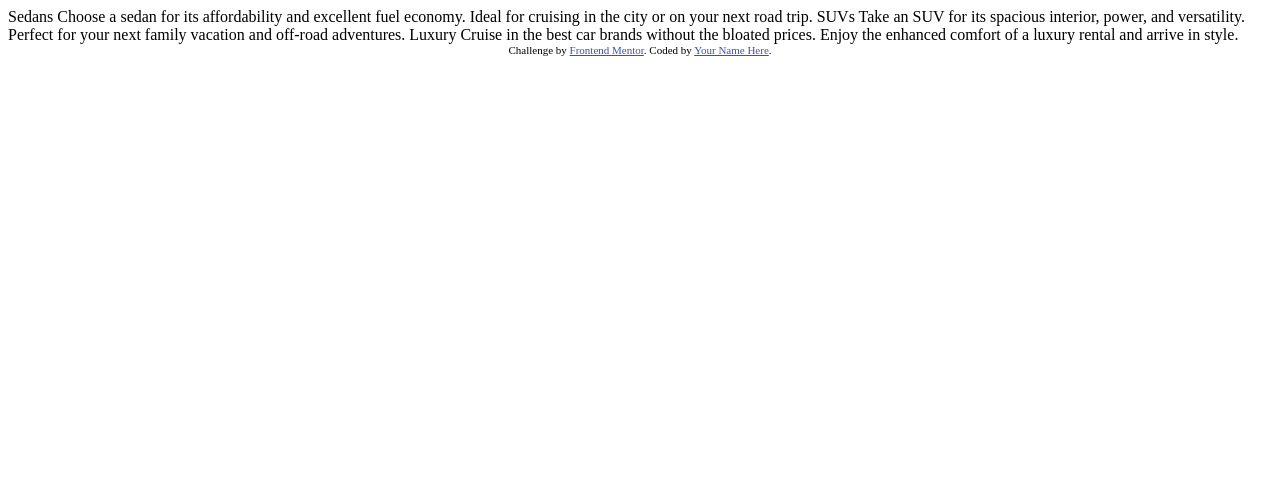
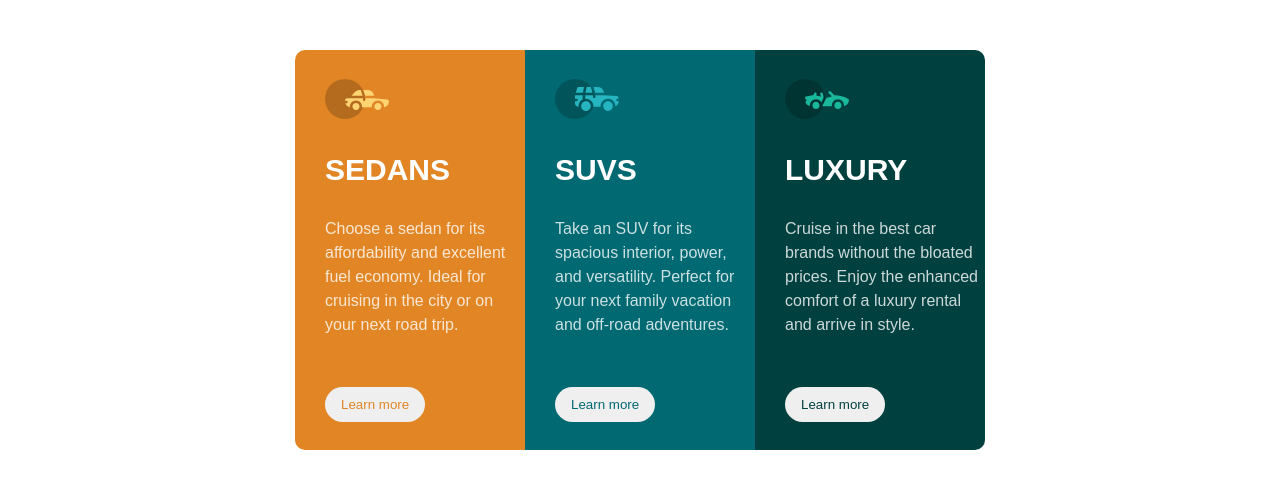
Before and after one commit to abulhussian/3-Coloumn-card, a plain HTML site: page index.html in a window 1280 px wide. Drawn offline with Linux system fonts and the light colour scheme.

Commit message:
Initial commit

```diff
--- a/index.html
+++ b/index.html
@@ -1,36 +1,63 @@
 <!DOCTYPE html>
 <html lang="en">
 <head>
-  <meta charset="UTF-8">
-  <meta name="viewport" content="width=device-width, initial-scale=1.0"> <!-- displays site properly based on user's device -->
-
-  <link rel="icon" type="image/png" sizes="32x32" href="./images/favicon-32x32.png">
-
-  <title>Frontend Mentor | 3-column preview card component</title>
-
-  <!-- Feel free to remove these styles or customise in your own stylesheet 👍 -->
-  <style>
-    .attribution { font-size: 11px; text-align: center; }
-    .attribution a { color: hsl(228, 45%, 44%); }
-  </style>
+    <meta charset="UTF-8">
+    <meta name="viewport" content="width=device-width, initial-scale=1.0">
+    <title>3-column preview card component</title>
+    <link rel="icon" type="image/png" sizes="32x32" href="./images/favicon-32x32.png">
+    <link rel="stylesheet" href="style.css">
 </head>
 <body>
+    <div class="container">
+        <div class="card-1">
+            <div class="logo-sedans">
+                <img src="./images/icon-sedans.svg" alt="icon-sedans">
+            </div>
+            <div class="heading">
+                <h1>Sedans</h1>
+            </div>
+            <div class="text">
+                <p>Choose a sedan for its affordability and excellent fuel economy. Ideal for cruising in the city
+                    or on your next road trip.</p>
+            </div>
+            <div class="btn-1">
+                <button>Learn more</button>
+            </div>
 
-  Sedans
-  Choose a sedan for its affordability and excellent fuel economy. Ideal for cruising in the city
-  or on your next road trip.
+        </div>
+        <div class="card-2">
+            <div class="logo-sedans">
+                <img src="./images/icon-suvs.svg" alt="icon-suvs">
+            </div>
+            <div class="heading">
+                <h1>SUVs</h1>
+            </div>
+            <div class="text">
+                <p>Take an SUV for its spacious interior, power, and versatility. Perfect for your next family vacation
+                    and off-road adventures.</p>
+            </div>
+            <div class="btn-2">
+                <button>Learn more</button>
+            </div>
 
-  SUVs
-  Take an SUV for its spacious interior, power, and versatility. Perfect for your next family vacation
-  and off-road adventures.
+        </div>
+        <div class="card-3">
+            <div class="logo-sedans">
+                <img src="./images/icon-luxury.svg" alt="icon-luxury">
+            </div>
+            <div class="heading">
+                <h1>Luxury</h1>
+            </div>
+            <div class="text">
+                <p> Cruise in the best car brands without the bloated prices. Enjoy the enhanced comfort of a luxury
+                    rental and arrive in style.</p>
+            </div>
+            <div class="btn-3">
+                <button>Learn more</button>
+            </div>
 
-  Luxury
-  Cruise in the best car brands without the bloated prices. Enjoy the enhanced comfort of a luxury
-  rental and arrive in style.
+        </div>
+    </div>
 
-  <div class="attribution">
-    Challenge by <a href="https://www.frontendmentor.io?ref=challenge" target="_blank">Frontend Mentor</a>.
-    Coded by <a href="#">Your Name Here</a>.
-  </div>
 </body>
 </html>
```
Also changed, not shown: 3-col-index.html (deleted, +0 -63 lines).
